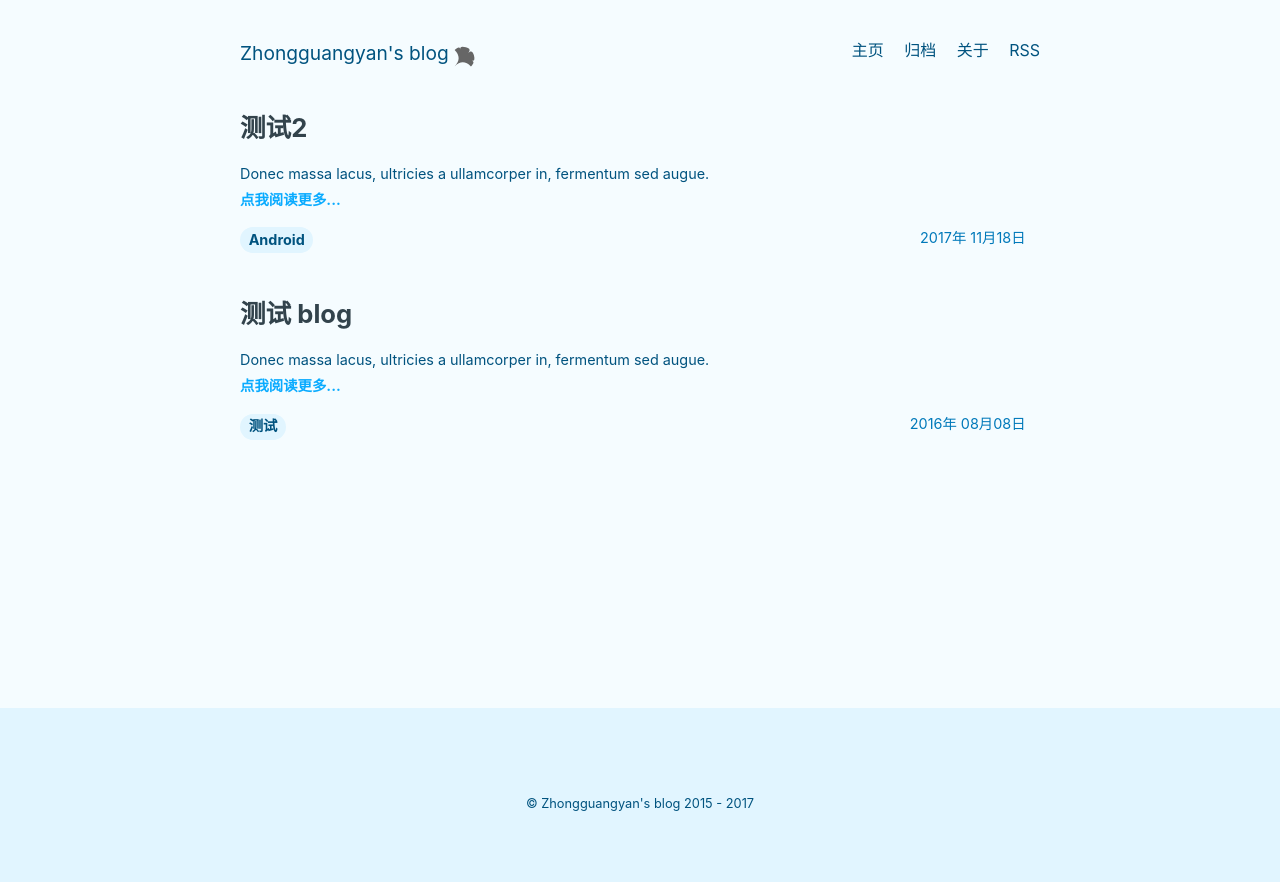
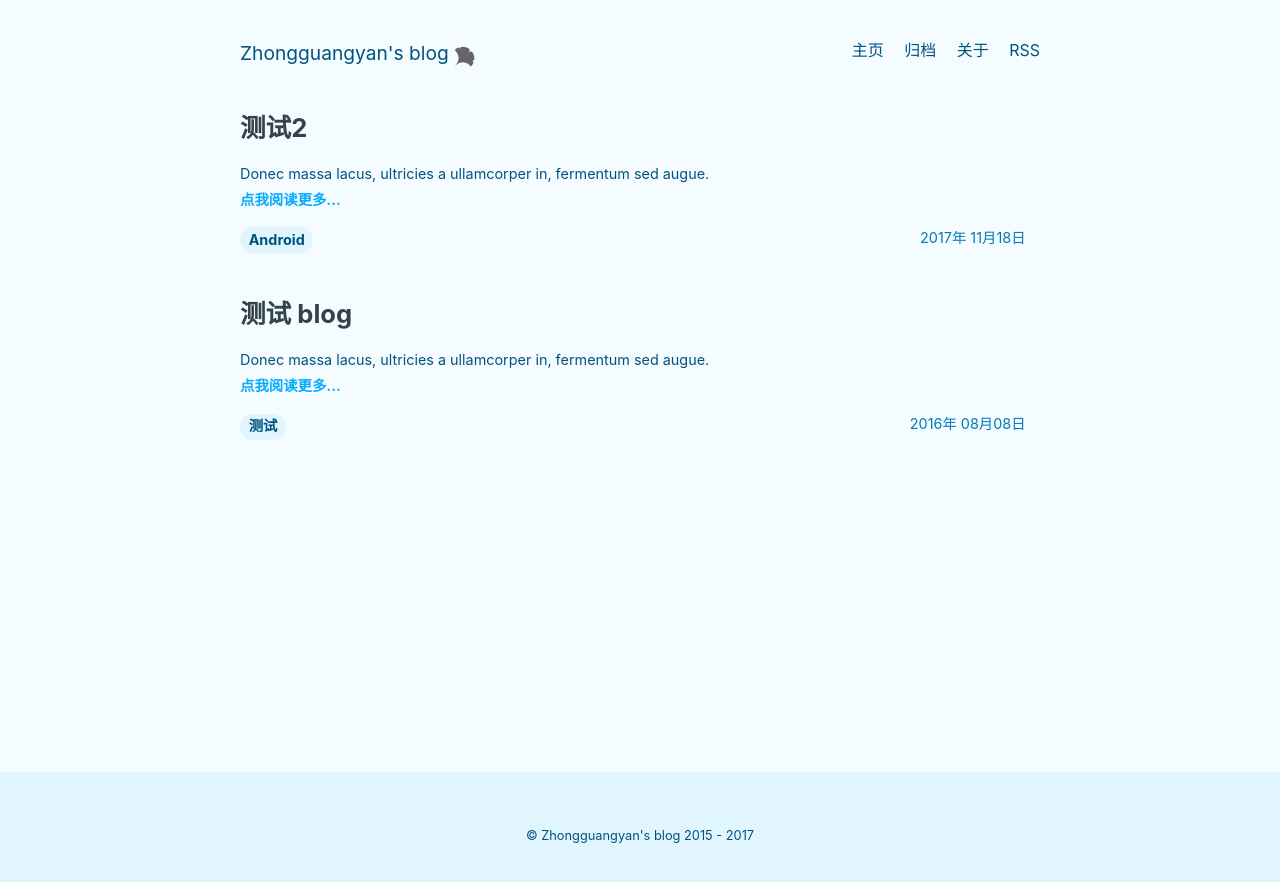
Before and after one commit to jxxfzgy/jxxfzgy.github.io, a Jekyll site: the page built from index.html, in a window 1280 px wide. Shown: the top 882 px of the page. Built offline with Jekyll 4.4.1, drawn with Linux system fonts in a browser that asks for light colours; nearby versions of some CDN libraries; the list of posts is cut into pages by our own code.

Commit message:
Update _base.scss

```diff
--- a/_sass/settings/_base.scss
+++ b/_sass/settings/_base.scss
@@ -5,7 +5,7 @@ $content-gap:		0.8em;
 // Width of the content area
 $content-max-width:    800px;
 $aside-width: 240px;
-$footer-height: 12em;
+$footer-height: 8em;
 
 // Device Width
 $on-palm:          500px;
```
